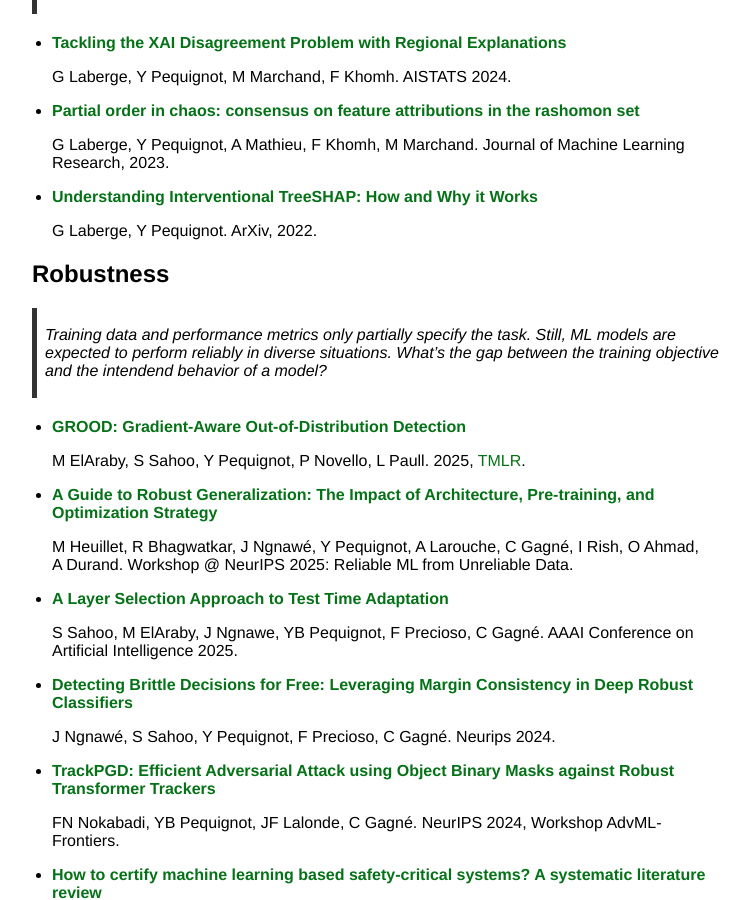
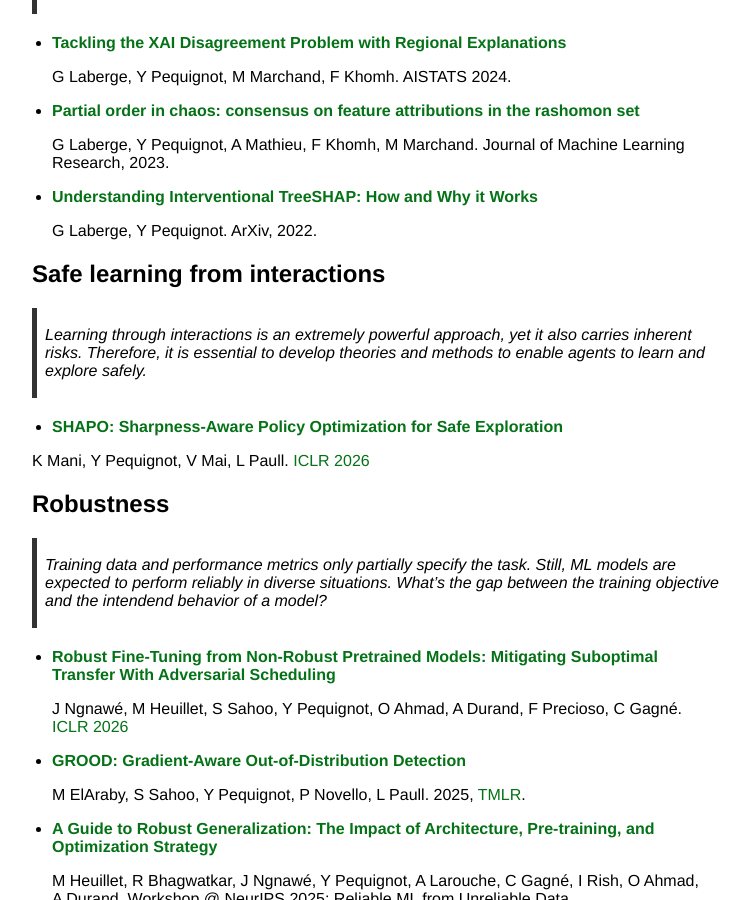
Before and after one commit to yannpequignot/yannpequignot.github.io, a Jekyll site: the page built from publis.md, in a window 1280 px wide and 900 px high, scrolled down 278 px. Shown: the whole window, without its empty margins (258-1008 px from the left). Built offline with Jekyll 4.4.1, drawn with Linux system fonts in a browser that asks for light colours; our own code applies the rules of GitHub Pages for plain Markdown files.

Commit message:
update publications

```diff
--- a/publis.md
+++ b/publis.md
@@ -7,6 +7,8 @@ layout: default
 ## Interpretability
 
 > How to provide information on models' decisions that is both trustworthy and useful?
+
+
 
 - [**Tackling the XAI Disagreement Problem with Regional Explanations**](https://proceedings.mlr.press/v238/laberge24a.html)
 
@@ -20,11 +22,22 @@ layout: default
 
   G Laberge, Y Pequignot. ArXiv, 2022.
 
+## Safe learning from interactions
+ > Learning through interactions is an extremely powerful approach, yet it also carries inherent risks. Therefore, it is essential to develop theories and methods to enable agents to learn and explore safely.
+
+- [**SHAPO: Sharpness-Aware Policy Optimization for Safe Exploration**](https://openreview.net/pdf?id=7cUxi8LbKD)
+
+ K Mani, Y Pequignot, V Mai, L Paull. [ICLR 2026](https://openreview.net/forum?id=7cUxi8LbKD)
+
 ## Robustness
 
 > Training data and performance metrics only partially specify the task.
 > Still, ML models are expected to perform reliably in diverse situations.
 > What's the gap between the training objective and the intendend behavior of a model?
+
+- [**Robust Fine-Tuning from Non-Robust Pretrained Models: Mitigating Suboptimal Transfer With Adversarial Scheduling**](https://arxiv.org/abs/2509.23325)
+
+  J Ngnawé, M Heuillet, S Sahoo, Y Pequignot, O Ahmad, A Durand, F Precioso, C Gagné. [ICLR 2026](https://openreview.net/forum?id=aIBFTh2ThF)
 
 - [**GROOD: Gradient-Aware Out-of-Distribution Detection**](https://arxiv.org/abs/2312.14427)
 
```
